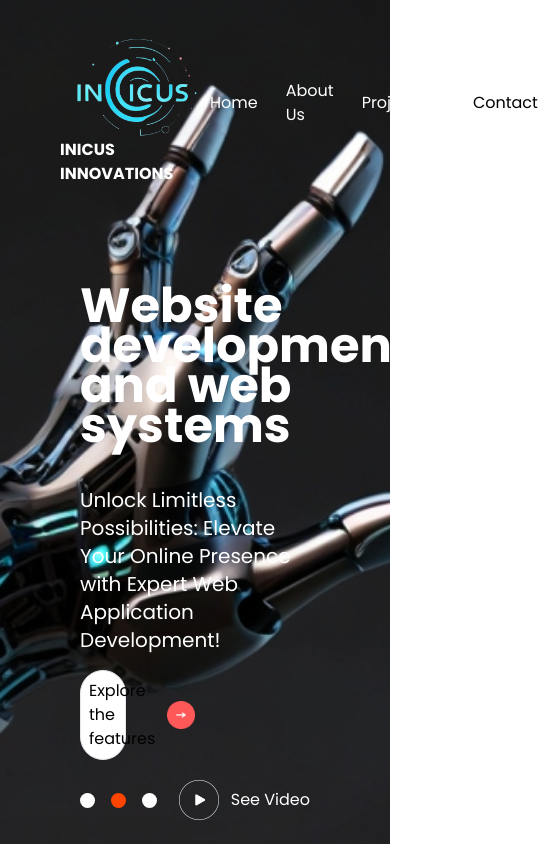
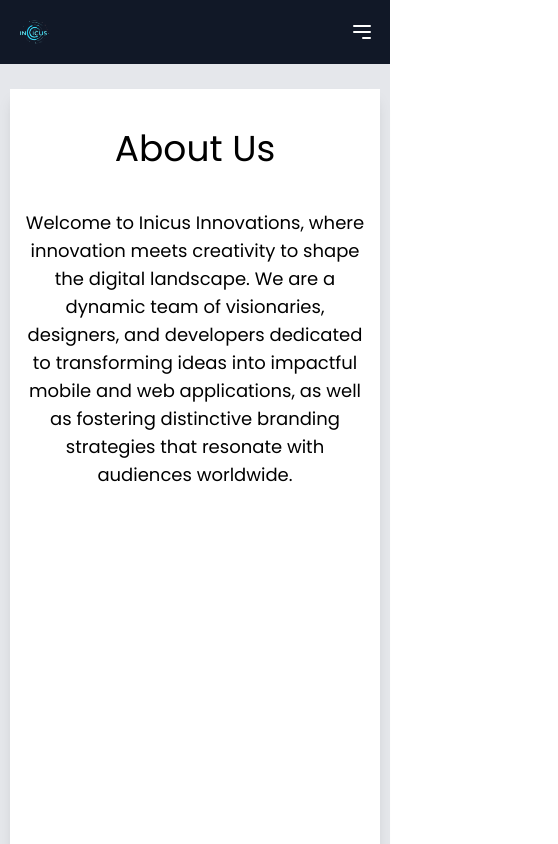
Before and after one commit to lennykombo/inicustechnologies, a React (Create React App) app: page / in a window 390 px wide. Shown: the top 844 px of the page, 558 px wide, since content can reach past the window. Built offline with nearby package versions, Linux system fonts and the light colour scheme.

Commit message:
create view screens

```diff
--- a/src/App.css
+++ b/src/App.css
@@ -0,0 +1,9 @@
+/* Enable scroll snap for sections */
+section {
+    scroll-snap-type: y mandatory;
+  }
+
+  /* Define how sections should snap */
+  section {
+    scroll-snap-align: start; /* Adjust alignment as needed */
+  }
--- a/src/App.js
+++ b/src/App.js
@@ -8,6 +8,7 @@ import Projects from './components/Projects';
 import Services from './components/Services';
 import Quote from './components/Quote';
 import Contact from './components/Contact';
+import Mobilenav from './components/Mobilenav';
 
 function App() {
 
@@ -39,11 +40,19 @@ useEffect(() => {
 const [ herocount, setHerocount ] = useState(2);
 const [ playstatus, setPlaystatus ] = useState(false);
 
+const scrollToSection = (id) => {
+  const section = document.getElementById(id);
+  if (section) {
+    section.scrollIntoView({ behavior: 'smooth' });
+  }
+};
+
   return (
     <div className="App">
-    <section id='heros' className=''>
+    <Mobilenav className='' scrollToSection={scrollToSection} />
+    <section id='heros' className="hidden sm:block">
      <Background playstatus={playstatus} herocount={herocount} className='' />
-     <Navbar className=''/>
+     <Navbar className='' scrollToSection={scrollToSection} />
      <Hero
        setPlaystatus={setPlaystatus}
         heroData={heroData[herocount]}
@@ -51,19 +60,19 @@ const [ playstatus, setPlaystatus ] = useState(false);
         setHerocount={setHerocount}
         playstatus={playstatus} />
     </section>
-    <section id='' className='bg-gray-200'>
+    <section id='about' className='bg-gray-200'>
       <About />
     </section>
-    <section id='' className=''>
+    <section id='services' className=''>
       <Services/>
     </section>
-    <section>
+    <section id='projects'>
       <Projects/>
     </section>
-    <section>
+    <section id='quotation'>
       <Quote/>
     </section>
-    <section className='bg-white'>
+    <section id='contact' className='bg-white'>
       <Contact />
     </section>
     </div>
--- a/src/components/About.js
+++ b/src/components/About.js
@@ -8,28 +8,32 @@ const About = () => {
     <div className='h-screen flex flex-1 w-full items-center justify-center' >
         <div className='flex gap-5 mt-2 ' style={{width:'95%',alignSelf:'center', justifySelf:'center', height:"95%"}}>
             <div className='flex gap-5 bg-white pb-5 shadow-lg'>
-                <div className='relative w-1/2 h-full my-10'>
+                <div className='hidden lg:flex sm:flex-col relative w-1/2 h-full my-10'>
                 <img src={allapps} alt='' className='w-1/2 rounded-lg ml-10' />
                 <img src={mobile} alt='' className='w-1/2 h-60 rounded-lg absolute top-40 right-0' />
                 <img src={webdesign} alt='' className='w-1/2 rounded-lg absolute bottom-10 left-5' />
                 </div>
-                <div className='relative justify-center flex w-1/2 h-full my-10'>
-                    <div className=' flex flex-col w-full'>
-                        <p className='text-4xl text-center leading-10 font-md font-outfit'>About Us</p>
-                        <p className='text-lg text-center font-outfit leading-7 px-4 mt-10'>
+                <div className='relative justify-center flex w-full sm:w-1/2 md:w-full h-full my-10'>
+  <div className='flex flex-col w-full'>
+    <p className='text-4xl sm:text-5xl text-center leading-10 sm:leading-12 font-md font-outfit'>About Us</p>
+    <p className='text-lg sm:text-xl text-center font-outfit leading-7 px-4 mt-10'>
       Welcome to Inicus Innovations, where innovation meets creativity
       to shape the digital landscape. We are a dynamic team of
       visionaries, designers, and developers dedicated to transforming
       ideas into impactful mobile and web applications, as well
       as fostering distinctive branding strategies that resonate with audiences worldwide.
     </p>
-                        <p className='text-lg text-center font-outfit leading-7 px-4 mt-5'>Our mission is clear: to empower businesses and individuals with
+    <p className='hidden sm:flex sm:flex-col text-lg sm:text-xl text-center font-outfit leading-7 px-4 mt-5'>
+      Our mission is clear: to empower businesses and individuals with
       cutting-edge digital solutions that drive growth and enhance
       user experiences. We believe in leveraging technology to simplify
       complexities and unlock new possibilities, all while staying true to our
-                             core values of integrity, collaboration, and excellence.</p>
+      core values of integrity, collaboration, and excellence.
+    </p>
   </div>
 </div>
+
+
             </div>
         </div>
     </div>
--- a/src/components/Background.js
+++ b/src/components/Background.js
@@ -1,11 +1,11 @@
 import React from 'react'
 import './Background.css'
 import video1 from '../assets/video1.mp4'
-import video2 from '../assets/video2.mp4'
+//import video2 from '../assets/video2.mp4'
 import image1 from '../assets/applic.jpg'
 import image2 from '../assets/robot.jpg'
 import image3 from '../assets/plan.jpg'
-import image4 from '../assets/mobile.jpg'
+//import image4 from '../assets/mobile.jpg'
 
 const Background = ({ playstatus, herocount}) => {
 
--- a/src/components/Contact.js
+++ b/src/components/Contact.js
@@ -8,14 +8,14 @@ const Contact = () => {
     <div className='h-screen flex flex-col w-full items-center justify-center'>
       <div className='flex flex-col gap-5 mt-2 bg-gray-100 items-center' style={{width:'95%',alignSelf:'center', justifySelf:'center', height:"95%"}}>
         <div className='mt-8 text-4xl font-outfit'>contact us</div>
-        <div className='flex w-full items-center gap-4'>
-         <div className=' w-1/2 max-w-6xl mx-auto px-4 sm:px-6 lg:px-8'>
+        <div className='flex flex-col sm:flex-row w-full items-center gap-4'>
+  <div className='w-full sm:w-1/2 max-w-6xl mx-auto px-4 sm:px-6 lg:px-8'>
     <div>
       <p className='text-4xl font-outfit font-semibold text-center'>For more information contact us</p>
       <p className='text-center leading-5 mt-5 mb-5 text-lg'>We bring your vision to life.</p>
       <p className='text-center mb-5'> Let's embark on this journey together and create something extraordinary. </p>
       <div className='flex gap-5 justify-center mt-3'>
-                   <div >
+        <div>
           <p>Tell: </p>
         </div>
         <div className='flex flex-col'>
@@ -43,7 +43,7 @@ const Contact = () => {
       </div>
     </div>
   </div>
-          <div className=" w-1/2 max-w-6xl mx-auto px-4 sm:px-6 lg:px-8 ">
+  <div className="bg-gray-100 w-full sm:w-1/2 max-w-6xl mx-auto px-4 sm:px-6 lg:px-8 ">
     <div className="mt-12">
       <form>
         <div className="grid grid-cols-1 md:grid-cols-2 gap-6">
@@ -67,6 +67,7 @@ const Contact = () => {
     </div>
   </div>
 </div>
+
         </div>
     </div>
   )
--- a/src/components/Hero.js
+++ b/src/components/Hero.js
@@ -1,4 +1,4 @@
-import React, {useState} from 'react'
+import React from 'react'
 import './Hero.css'
 import arrow from '../assets/arrow_btn.png'
 import play from '../assets/play_icon.png'
@@ -12,7 +12,7 @@ const Hero = ({ heroData, setPlaystatus, herocount, setHerocount, playstatus })
             <p className='text-5xl font-bold leading-10 mb-10'>{heroData.text1}</p>
             <p className='max-w-96 text-xl font-outfit leading-7'>{heroData.text2}</p>
         </div>
-        <div className='flex items-center gap-3 mb-5 py-2 px-2 border w-1/5 mt-4 cursor-pointer justify-between bg-white rounded-full'>
+        <div className='flex items-center gap-3 mb-5 py-2 px-2 border w-1/5 md:w-1/2 mt-4 cursor-pointer justify-between bg-white rounded-full'>
             <p className='text-black text-md font-sm'>Explore the features</p>
             <img src={arrow} alt='' style={{width:"30px"}} />
         </div>
--- /dev/null
+++ b/src/components/Mobilenav.js
@@ -0,0 +1,70 @@
+import React, { useState } from 'react';
+import logo from '../assets/logo.png'; // Import the logo
+
+const Mobilenav = ({ scrollToSection }) => {
+  const [isOpen, setIsOpen] = useState(false);
+
+  const toggleMenu = () => {
+    setIsOpen(!isOpen);
+  };
+
+  return (
+    <div className="sm:hidden bg-gray-900 text-white py-4 px-4">
+      <div className="flex justify-between items-center">
+        <img src={logo} alt="Logo" className="h-8" />
+        <button className="text-white" onClick={toggleMenu}>
+          {isOpen ? (
+            <svg
+              xmlns="http://www.w3.org/2000/svg"
+              className="h-6 w-6"
+              fill="none"
+              viewBox="0 0 24 24"
+              stroke="currentColor"
+            >
+              <path
+                strokeLinecap="round"
+                strokeLinejoin="round"
+                strokeWidth={2}
+                d="M6 18L18 6M6 6l12 12"
+              />
+            </svg>
+          ) : (
+            <svg
+              xmlns="http://www.w3.org/2000/svg"
+              className="h-6 w-6"
+              fill="none"
+              viewBox="0 0 24 24"
+              stroke="currentColor"
+            >
+              <path
+                strokeLinecap="round"
+                strokeLinejoin="round"
+                strokeWidth={2}
+                d="M4 6h16M4 12h16m-7 6h7"
+              />
+            </svg>
+          )}
+        </button>
+      </div>
+      {/* Conditionally render the navigation links based on isOpen state */}
+      {isOpen && (
+        <ul className="mt-4 space-y-2">
+          <li onClick={() => scrollToSection('about')} className="cursor-pointer hover:text-gray-300">
+            About Us
+          </li>
+          <li onClick={() => scrollToSection('services')} className="cursor-pointer hover:text-gray-300">
+            Services
+          </li>
+          <li onClick={() => scrollToSection('projects')} className="cursor-pointer hover:text-gray-300">
+            Projects
+          </li>
+          <li onClick={() => scrollToSection('contact')} className="cursor-pointer hover:text-gray-300">
+            Contact
+          </li>
+        </ul>
+      )}
+    </div>
+  );
+};
+
+export default Mobilenav;
--- a/src/components/Navbar.js
+++ b/src/components/Navbar.js
@@ -1,7 +1,7 @@
 import React from 'react'
 import logo from '../assets/logo.png'
 
-const Navbar = () => {
+const Navbar = ({ scrollToSection }) => {
   return (
     <div style={{ width:"95%"}} className='absolute top-0 left-0 right-0 px-10 flex justify-between items-center my-5 mx-5 text-white self-center'>
         <div className='flex flex-col gap-2 items-center'>
@@ -12,9 +12,10 @@ const Navbar = () => {
         </div>
         <ul className='flex items-center gap-7 text-base'>
             <li className='hover:underline cursor-pointer decoration-yellow-400'>Home</li>
-            <li className='hover:underline cursor-pointer decoration-yellow-400'>About Us</li>
-            <li className='hover:underline cursor-pointer decoration-yellow-400'>Projects</li>
-            <li className='hover:bg-yellow-400 bg-white text-black py-1 px-5 rounded-full cursor-pointer'>Contact</li>
+            <li onClick={() => scrollToSection('about')} className='hover:underline cursor-pointer decoration-yellow-400'>About Us</li>
+            <li onClick={() => scrollToSection('services')} className='hover:underline cursor-pointer decoration-yellow-400'>Services</li>
+            <li onClick={() => scrollToSection('projects')} className='hover:underline cursor-pointer decoration-yellow-400'>Projects</li>
+            <li onClick={() => scrollToSection('contact')} className='hover:bg-yellow-400 bg-white text-black py-1 px-5 rounded-full cursor-pointer'>Contact</li>
         </ul>
     </div>
   )
```
Also changed, not shown: src/components/Projects.js (+4 -4 lines), src/components/Quote.js (+4 -4 lines). Lines whose indentation alone changed are shown as unchanged.
